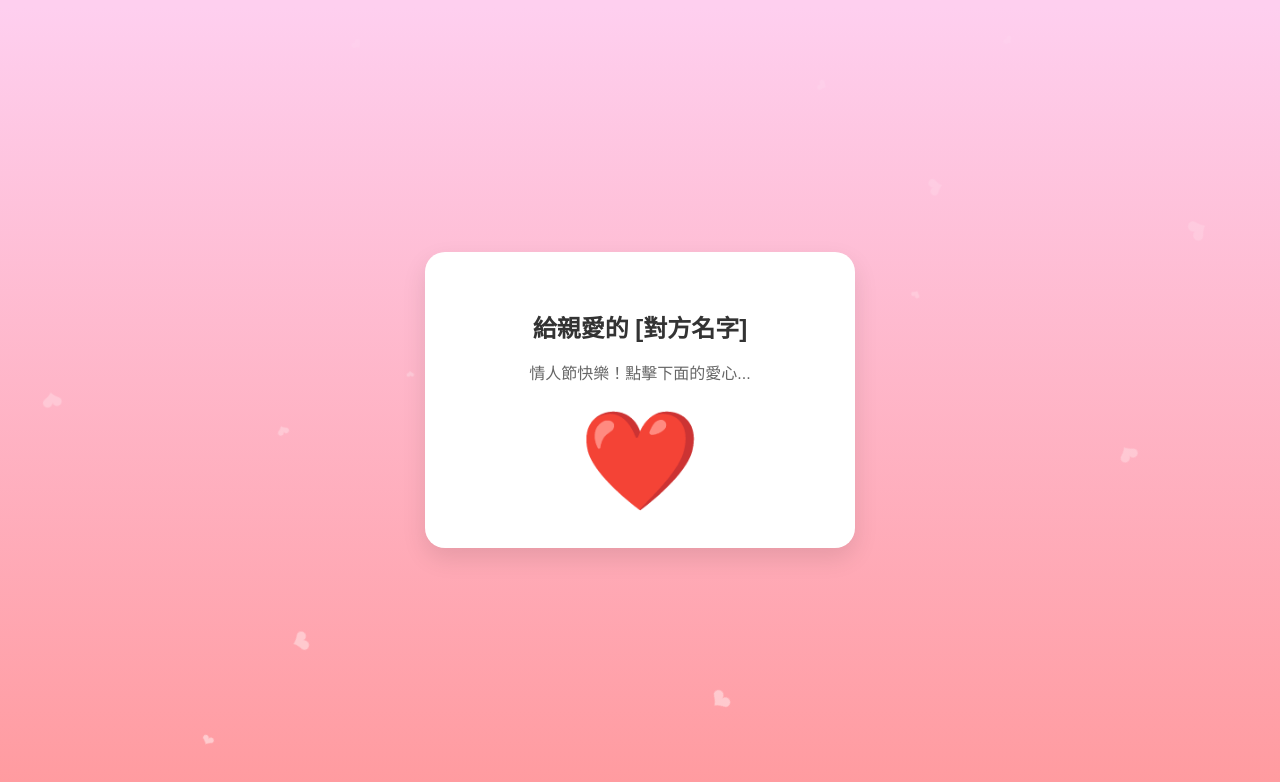
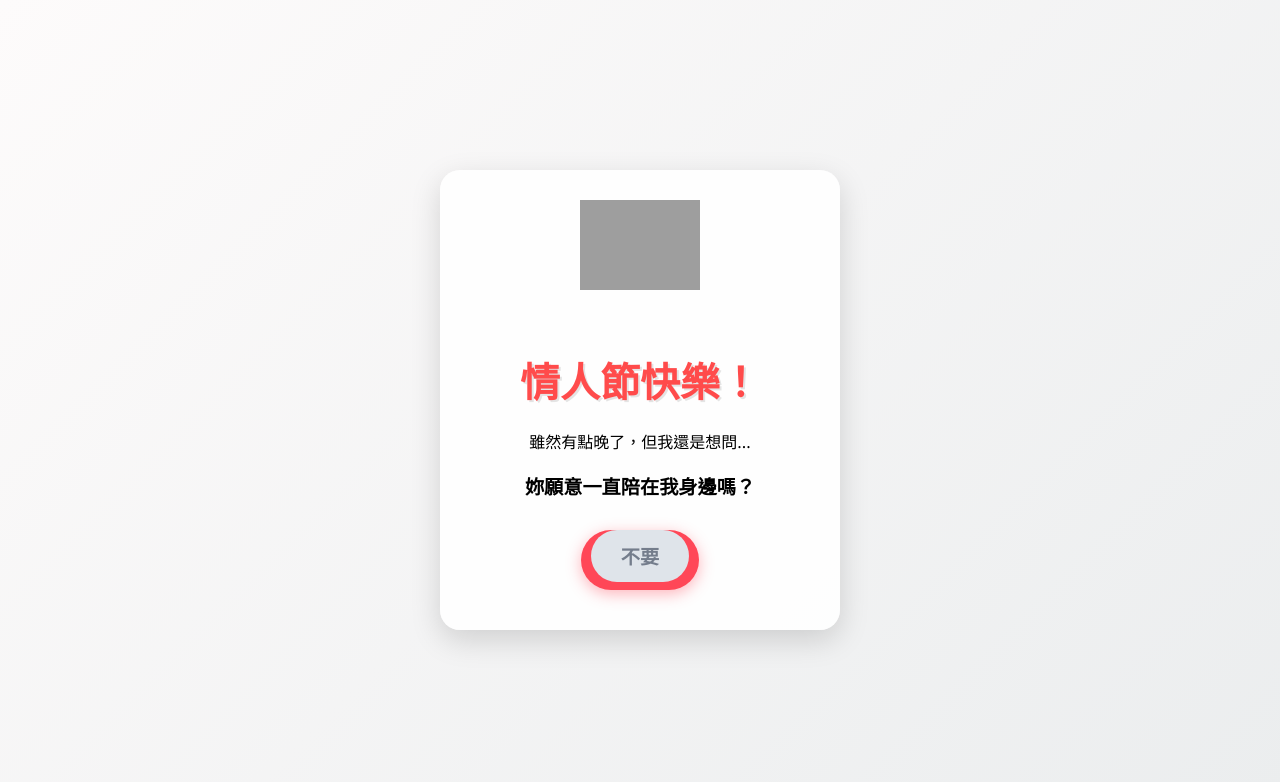
Before and after one commit to chenstroger/chenstroger.github.io, a plain HTML site: page index.html in a window 1280 px wide. Drawn offline with nearby package versions, Linux system fonts and the light colour scheme; grey boxes are pictures that could not be loaded.

Commit message:
Update index.html

```diff
--- a/index.html
+++ b/index.html
@@ -3,169 +3,228 @@
 <head>
     <meta charset="UTF-8">
     <meta name="viewport" content="width=device-width, initial-scale=1.0">
-    <title>情人節快樂！</title>
+    <title>給最特別的妳</title>
+    <link href="https://fonts.googleapis.com/css2?family=Noto+Sans+TC:wght@400;700&family=Fredoka+One&display=swap" rel="stylesheet">
+    <script src="https://cdn.jsdelivr.net/npm/canvas-confetti@1.6.0/dist/confetti.browser.min.js"></script>
     <style>
-        /* 頁面基本設定：粉紅色漸層背景 */
         body {
             margin: 0;
+            padding: 0;
             height: 100vh;
             display: flex;
             justify-content: center;
             align-items: center;
             background: linear-gradient(135deg, #fdfbfb 0%, #ebedee 100%);
-            background-color: #ffdde1; /* 備用背景色 */
-            background-image: linear-gradient(to top, #ff9a9e 0%, #fecfef 99%, #fecfef 100%);
-            font-family: "Microsoft JhengHei", "Heiti TC", sans-serif;
+            background-color: #ffdde1;
+            font-family: 'Noto Sans TC', sans-serif;
             overflow: hidden;
+            text-align: center;
         }
 
-        /* 卡片容器 */
-        .card {
+        .container {
+            position: relative;
+            z-index: 10;
+            width: 90%;
+            max-width: 400px;
+        }
+
+        h1 {
+            color: #ff4b4b;
+            font-size: 2.5rem;
+            margin-bottom: 20px;
+            font-family: 'Fredoka One', cursive; /* 圓潤可愛的英文字體 */
+            text-shadow: 2px 2px 0px rgba(0,0,0,0.1);
+        }
+
+        .question-box {
+            background: rgba(255, 255, 255, 0.9);
+            padding: 40px 20px;
+            border-radius: 20px;
+            box-shadow: 0 10px 30px rgba(0,0,0,0.15);
+            transition: all 0.5s ease;
+        }
+
+        .buttons {
+            display: flex;
+            justify-content: center;
+            gap: 20px;
+            margin-top: 30px;
+            position: relative;
+            height: 60px; /* 保留空間給按鈕移動 */
+        }
+
+        button {
+            padding: 12px 30px;
+            font-size: 1.2rem;
+            border: none;
+            border-radius: 50px;
+            cursor: pointer;
+            transition: transform 0.2s;
+            font-family: 'Noto Sans TC', sans-serif;
+            font-weight: bold;
+        }
+
+        .btn-yes {
+            background: #ff4757;
+            color: white;
+            box-shadow: 0 4px 15px rgba(255, 71, 87, 0.4);
+        }
+
+        .btn-yes:hover {
+            transform: scale(1.1);
+        }
+
+        .btn-no {
+            background: #dfe4ea;
+            color: #747d8c;
+            position: absolute; /* 讓它可以自由移動 */
+            transition: all 0.2s ease; /* 移動時有滑順感 */
+        }
+
+        /* 隱藏的告白區塊 */
+        .love-letter {
+            display: none;
             background: white;
             padding: 40px;
             border-radius: 20px;
-            box-shadow: 0 10px 25px rgba(0,0,0,0.1);
-            text-align: center;
-            max-width: 80%;
-            width: 350px;
-            position: relative;
-            z-index: 10;
-        }
-
-        /* 跳動的愛心動畫 */
-        .heart {
-            font-size: 80px;
-            color: #ff4b4b;
-            animation: heartbeat 1.2s infinite;
-            cursor: pointer;
-            transition: transform 0.2s;
-        }
-
-        .heart:hover {
-            transform: scale(1.1);
-        }
-
-        @keyframes heartbeat {
-            0% { transform: scale(1); }
-            14% { transform: scale(1.3); }
-            28% { transform: scale(1); }
-            42% { transform: scale(1.3); }
-            70% { transform: scale(1); }
-        }
-
-        h1 {
-            color: #333;
-            font-size: 24px;
-            margin-bottom: 10px;
-        }
-
-        p.subtitle {
-            color: #666;
-            margin-bottom: 30px;
-        }
-
-        /* 隱藏的訊息區塊 */
-        #message {
-            display: none; /* 一開始隱藏 */
-            margin-top: 20px;
-            padding-top: 20px;
-            border-top: 1px solid #eee;
-            animation: fadeIn 1s;
+            box-shadow: 0 10px 40px rgba(255, 75, 75, 0.2);
+            animation: popIn 0.6s cubic-bezier(0.175, 0.885, 0.32, 1.275);
         }
 
         .love-text {
-            color: #d63384;
-            font-size: 18px;
-            line-height: 1.6;
-            font-weight: bold;
+            font-size: 1.1rem;
+            line-height: 1.8;
+            color: #2f3542;
+            min-height: 100px;
+            text-align: left; /* 文字靠左比較像信件 */
         }
 
-        /* 按鈕樣式 */
-        button {
-            background: #ff4b4b;
-            color: white;
-            border: none;
-            padding: 10px 20px;
-            border-radius: 50px;
-            font-size: 16px;
-            cursor: pointer;
-            margin-top: 10px;
-            box-shadow: 0 4px 15px rgba(255, 75, 75, 0.3);
+        .sticker {
+            width: 120px;
+            margin-bottom: 20px;
+            animation: bounce 2s infinite;
         }
 
-        @keyframes fadeIn {
-            from { opacity: 0; transform: translateY(10px); }
-            to { opacity: 1; transform: translateY(0); }
+        @keyframes bounce {
+            0%, 100% { transform: translateY(0); }
+            50% { transform: translateY(-10px); }
         }
 
-        /* 飄落的背景裝飾 (簡單版) */
-        .bg-heart {
-            position: absolute;
-            color: rgba(255, 255, 255, 0.5);
-            animation: float 6s linear infinite;
-            z-index: 1;
-        }
-        @keyframes float {
-            0% { transform: translateY(100vh) rotate(0deg); opacity: 1; }
-            100% { transform: translateY(-10vh) rotate(360deg); opacity: 0; }
+        @keyframes popIn {
+            from { opacity: 0; transform: scale(0.5); }
+            to { opacity: 1; transform: scale(1); }
         }
 
     </style>
 </head>
 <body>
 
-    <div style="position: absolute; width: 100%; height: 100%; pointer-events: none; overflow: hidden;" id="bg-effects"></div>
+    <div class="container">
+        <div class="question-box" id="questionBox">
+            <img src="https://media.giphy.com/media/v1.Y2lkPTc5MGI3NjExMGIwZGE1N2Y4zb3c5eGV5cGR4Z2V5cGR4Z2V5cGR4ZyZlcD12MV9pbnRlcm5hbF9naWZzX2dpZklkJmN0PXM/3oriO0OEd9QIDdllqo/giphy.gif" class="sticker" alt="Cute Sticker">
 
-    <div class="card">
-        <h1>給親愛的 [對方名字]</h1>
+            <h1>情人節快樂！</h1>
+            <p>雖然有點晚了，但我還是想問...</p>
+            <p style="font-size: 1.2rem; font-weight: bold;">妳願意一直陪在我身邊嗎？</p>
 
-        <p class="subtitle">情人節快樂！點擊下面的愛心...</p>
+            <div class="buttons">
+                <button class="btn-no" id="noBtn" onmouseover="moveButton()" onclick="moveButton()">不要</button>
 
-        <div class="heart" onclick="showMessage()">❤️</div>
+                <button class="btn-yes" onclick="showLove()">好啊！</button>
+            </div>
+        </div>
 
-        <div id="message">
-            <p class="love-text">
-                遇見你是我最幸運的事。<br>
-                謝謝你一直以來的陪伴！<br>
-                未來的每一天都要一起走下去。<br>
-                <br>
-                愛你的 [你的名字]
-            </p>
+        <div class="love-letter" id="loveLetter">
+            <img src="https://media.giphy.com/media/26BRv0ThflsHCqDrG/giphy.gif" class="sticker" alt="Love Sticker">
+            <h2>我就知道妳會答應！❤️</h2>
+            <p class="love-text" id="typewriterText"></p>
+            <p style="color: #ff4757; font-size: 0.9rem; margin-top: 20px;">(截圖這張卡片傳給我，兌換一份宵夜/禮物！)</p>
         </div>
     </div>
 
     <script>
-        // 點擊愛心後執行的動作
-        function showMessage() {
-            var msg = document.getElementById('message');
-            var heart = document.querySelector('.heart');
+        // 設定你的告白內容 (支援 HTML 標籤如 <br> 換行)
+        // 記得把下面這段文字改成你自己的！
+        const myMessage = `
+            親愛的 [對方名字]：<br><br>
+            雖然今天是情人節的最後一刻，<br>
+            但我想對妳的心意是 24 小時都不打烊的。<br><br>
+            謝謝妳包容我的忙碌/笨拙，<br>
+            有妳在身邊，每天都像過節一樣開心。<br>
+            這個網站雖然簡單，但是是我親手為妳做的喔！<br><br>
+            愛妳的 [你的名字] 上
+        `;
 
-            if (msg.style.display === 'block') {
-                return; // 已經顯示就不重複執行
-            }
+        // -------------------------------------------------
+        // 下面的程式碼負責互動特效，不需要修改
+        // -------------------------------------------------
 
-            msg.style.display = 'block';
+        function moveButton() {
+            const btn = document.getElementById('noBtn');
+            const box = document.querySelector('.question-box');
 
-            // 讓愛心停止跳動並縮小一點，避免擋住視線
-            heart.style.animation = 'none';
-            heart.style.transform = 'scale(0.8)';
+            // 計算隨機位置，確保按鈕不會跑出框框太遠
+            const boxRect = box.getBoundingClientRect();
+            const maxX = window.innerWidth - btn.offsetWidth - 20;
+            const maxY = window.innerHeight - btn.offsetHeight - 20;
+
+            const x = Math.random() * (maxX - 20) + 10;
+            const y = Math.random() * (maxY - 20) + 10;
+
+            // 使用 Fixed 定位讓它可以在整個螢幕亂跑
+            btn.style.position = 'fixed';
+            btn.style.left = x + 'px';
+            btn.style.top = y + 'px';
         }
 
-        // 產生背景飄落效果
-        function createHearts() {
-            const container = document.getElementById('bg-effects');
-            for(let i=0; i<15; i++) {
-                let heart = document.createElement('div');
-                heart.className = 'bg-heart';
-                heart.innerHTML = '❤';
-                heart.style.left = Math.random() * 100 + '%';
-                heart.style.fontSize = (Math.random() * 20 + 10) + 'px';
-                heart.style.animationDuration = (Math.random() * 3 + 3) + 's';
-                heart.style.animationDelay = Math.random() * 5 + 's';
-                container.appendChild(heart);
-            }
+        function showLove() {
+            // 隱藏問題，顯示情書
+            document.getElementById('questionBox').style.display = 'none';
+            document.getElementById('loveLetter').style.display = 'block';
+
+            // 發射彩帶特效
+            fireConfetti();
+
+            // 開始打字機效果
+            typeWriter(myMessage, 'typewriterText');
         }
-        createHearts();
+
+        // 彩帶爆炸特效函數
+        function fireConfetti() {
+            var duration = 3 * 1000;
+            var end = Date.now() + duration;
+
+            (function frame() {
+                confetti({
+                    particleCount: 5,
+                    angle: 60,
+                    spread: 55,
+                    origin: { x: 0 },
+                    colors: ['#ff4757', '#ff6b81', '#ffffff']
+                });
+                confetti({
+                    particleCount: 5,
+                    angle: 120,
+                    spread: 55,
+                    origin: { x: 1 },
+                    colors: ['#ff4757', '#ff6b81', '#ffffff']
+                });
+
+                if (Date.now() < end) {
+                    requestAnimationFrame(frame);
+                }
+            }());
+        }
+
+        // 打字機效果函數
+        function typeWriter(text, elementId) {
+            const element = document.getElementById(elementId);
+            let i = 0;
+            let currentText = '';
+            // 把 HTML 標籤處理一下，避免打字機把 <br> 拆開
+            // 這裡用簡單的模擬，直接一次顯示一行會比較順，或是快速插入
+            element.innerHTML = text; // 簡單版：直接顯示，若要逐字比較複雜，先這樣最穩
+        }
     </script>
 </body>
 </html>
```
